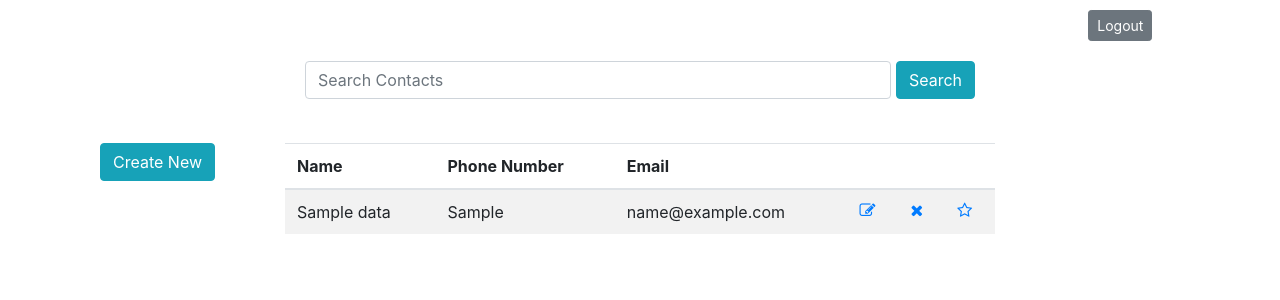
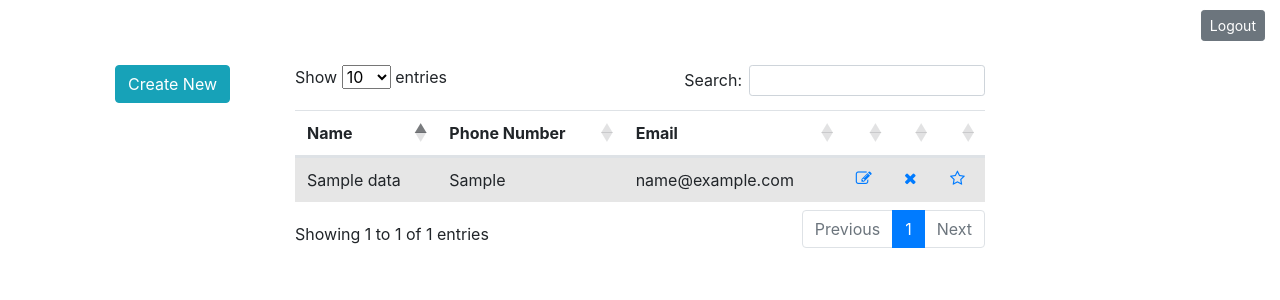
Before and after one commit to vhchaudhary/phonebook, a Django app: template templates/phonebook/contact_data.html in a window 1280 px wide. Shown: the top 300 px of the page. Run offline with Django 3.2, Linux system fonts and the light colour scheme; data comes from the database, SQL or seed files in the repository; both versions use the stored data as it was after the commit; tables that the repository leaves empty hold one stand-in row (values such as "Sample post"); the template is opened without the code that fills it: values that come from a table or form of the project are taken from there, most other values are stand-ins (such as "Sample title", 1, 10 or a date in 2020); parts of the project's set-up code (start-up, migrations or seed data) failed here and were passed over; some libraries are stand-ins or nearby versions.

Commit message:
[ADD/IMP] Configure ElasticSearch and Added Bootstrap Data Table also Improved Code

```diff
--- a/phonebook/models.py
+++ b/phonebook/models.py
@@ -21,7 +21,7 @@ class ContactNo(TimeStampedModel):
     number = models.CharField(max_length=13)
     number_type = models.CharField(choices=[('mobile', 'Mobile'), ('tel', 'Telephone'), ('fax', 'Fax')],
                                    max_length=6, default='mobile')
-    contact_id = models.ForeignKey(Contact, on_delete=models.CASCADE, null=True, blank=True)
+    contact_id = models.ForeignKey(Contact, on_delete=models.CASCADE, related_name='number_ids', null=True, blank=True)
 
     def __str__(self):
         return self.contact_id.fname + ' - '+ self.number
--- a/phonebook/urls.py
+++ b/phonebook/urls.py
@@ -9,8 +9,8 @@ urlpatterns = [
     path('log_out/', log_out, name='logout'),
     path('tog_fav/<int:id>', toggle_favourite, name='tog_fav'),
     path('del_contact/<int:id>', delete_contact, name='del_contact'),
-    path('update_cn_md/<int:id>', update_contact_modal, name='update_cn_md'),
-    path('update_contact', update_contact, name='update_contact'),
+    # path('update_cn_md/<int:id>', update_contact_modal, name='update_cn_md'),
+    # path('update_contact', update_contact, name='update_contact'),
     path('all/', ContactDetails.as_view(), name='contact_details'),
     path('update/<int:pk>', ContactUpdate.as_view(), name='contact_update'),
 ]
--- a/phonebook/views.py
+++ b/phonebook/views.py
@@ -23,7 +23,7 @@ class ContactDetails(LoginRequiredMixin, CreateView):
             {
                 'id': c.id,
                 'name': c.fname + ' ' + (c.lname if c.lname else ''),
-                'email': c.email if c.email else False,
+                'email': c.email if c.email else '-',
                 'is_favourite': c.is_favourite,
                 'ph_numbers': [cn.number for cn in ContactNo.objects.filter(contact_id=c.id)]
             }
@@ -64,7 +64,7 @@ class ContactUpdate(UpdateView):
             {
                 'id': c.id,
                 'name': c.fname + ' ' + (c.lname if c.lname else ''),
-                'email': c.email,
+                'email': c.email if c.email else '-',
                 'is_favourite': c.is_favourite,
                 'ph_numbers': [cn.number for cn in ContactNo.objects.filter(contact_id=c.id)]
             }
--- a/static/js/main.js
+++ b/static/js/main.js
@@ -1,15 +1,7 @@
 
 $(document).ready(function(){
 
-    $('.example-the-2').on('click', function(){
-        $.confirm({
-            icon: 'fa fa-question-circle-o',
-            theme: 'supervan',
-            closeIcon: true,
-            animation: 'scale',
-            type: 'orange',
-        });
-    });
+    $('#contact_table').DataTable();
 
     $(document).on("click", "a[name='a_fav']", function(e){
         e.preventDefault();
--- a/templates/phonebook/base.html
+++ b/templates/phonebook/base.html
@@ -7,13 +7,14 @@
     <link rel="stylesheet" href="https://stackpath.bootstrapcdn.com/bootstrap/4.3.1/css/bootstrap.min.css">
     <link href="https://maxcdn.bootstrapcdn.com/font-awesome/4.2.0/css/font-awesome.min.css" rel="stylesheet">
     <link rel="stylesheet" href="https://cdnjs.cloudflare.com/ajax/libs/jquery-confirm/3.3.2/jquery-confirm.min.css">
+    <link rel="stylesheet" href="https://cdn.datatables.net/1.10.19/css/dataTables.bootstrap4.min.css">
 
 </head>
 
 <body>
 
     <div class="row">
-        <div class="col-md-11"/>
+        <div class="col-md-11"></div>
         <div class="col-md-1 pull-right" style="margin-top:10px;">
             <a href="{% url 'phone_book:logout' %}" class="btn btn-sm btn-secondary">Logout</a>
         </div>
@@ -35,6 +36,9 @@
     <script src="https://cdnjs.cloudflare.com/ajax/libs/popper.js/1.14.7/umd/popper.min.js"></script>
     <script src="https://stackpath.bootstrapcdn.com/bootstrap/4.3.1/js/bootstrap.min.js"></script>
     <script src="https://cdnjs.cloudflare.com/ajax/libs/jquery-confirm/3.3.2/jquery-confirm.min.js"></script>
+    <script src="https://cdn.datatables.net/1.10.19/js/jquery.dataTables.min.js"></script>
+    <script src="https://cdn.datatables.net/1.10.19/js/dataTables.bootstrap4.min.js"></script>
+
     <script src="{% static 'js/main.js' %}"></script>
 </body>
 </html>
--- a/templates/phonebook/contact_data.html
+++ b/templates/phonebook/contact_data.html
@@ -2,27 +2,27 @@
 {% load crispy_forms_tags %}
 {% block content %}
     <div class="container">
-        <div class="row">
-            <div class="col-md-12">
-                <div class="row justify-content-center">
-                    <div class="col-12 col-md-10 col-lg-8">
-                        <div class="card-body row no-gutters align-items-center">
-<!--                        <div class="col-auto">-->
+<!--        <div class="row">-->
+<!--            <div class="col-md-12">-->
+<!--                <div class="row justify-content-center">-->
+<!--                    <div class="col-12 col-md-10 col-lg-8">-->
+<!--                        <div class="card-body row no-gutters align-items-center">-->
+<!--&lt;!&ndash;                        <div class="col-auto">&ndash;&gt;-->
 <!--                            <i class="fa h1 fa-search text-body"></i>-->
 <!--                        </div>-->
-                            <div class="col">
-                                <input class="form-control form-control-borderless" type="search" placeholder="Search Contacts">
-                            </div>
-                            &nbsp;
-                            <div class="col-auto">
-                                <button class="btn btn-info" type="submit">Search</button>
-                            </div>
-                        </div>
-                    </div>
-                </div>
-            </div>
-        </div>
-    </div>
+<!--                            <div class="col">-->
+<!--                                <input class="form-control form-control-borderless" type="search" placeholder="Search Contacts">-->
+<!--                            </div>-->
+<!--                            &nbsp;-->
+<!--                            <div class="col-auto">-->
+<!--                                <button class="btn btn-info" type="submit">Search</button>-->
+<!--                            </div>-->
+<!--                        </div>-->
+<!--                    </div>-->
+<!--                </div>-->
+<!--            </div>-->
+<!--        </div>-->
+<!--    </div>-->
     <br/>
 
     <div class="container">
@@ -33,13 +33,15 @@
                 </button>
             </div>
             <div class="col-md-8">
-                <table class="table table-striped table-hover">
+                <table id="contact_table" class="table table-striped table-hover">
                     <thead>
                         <tr>
                             <th>Name</th>
                             <th>Phone Number</th>
                             <th>Email</th>
-                            <th colspan="3"></th>
+                            <th></th>
+                            <th></th>
+                            <th></th>
                         </tr>
                     </thead>
                     <tbody>
--- a/templates/phonebook/login.html
+++ b/templates/phonebook/login.html
@@ -36,6 +36,7 @@
                     <center>
                         <input type="submit" value="Login" class="btn btn-info btn-sm">
                         <a href="{% url 'social:begin' 'google-oauth2' %}" class="btn btn-info btn-sm">Login with Google</a>
+                        <a href="{% url 'social:begin' 'linkedin-oauth2' %}" class="btn btn-info btn-sm">Login with LinkedIn</a>
                     </center>
                 </div>
                 <div class="col-md-3"></div>
```
Also changed, not shown: PhoneBook/settings.py (+6 -6 lines), phonebook/document.py (+13 -48 lines), db.sqlite3, phonebook/migrations/0007_auto_20190730_0856.py (added).
